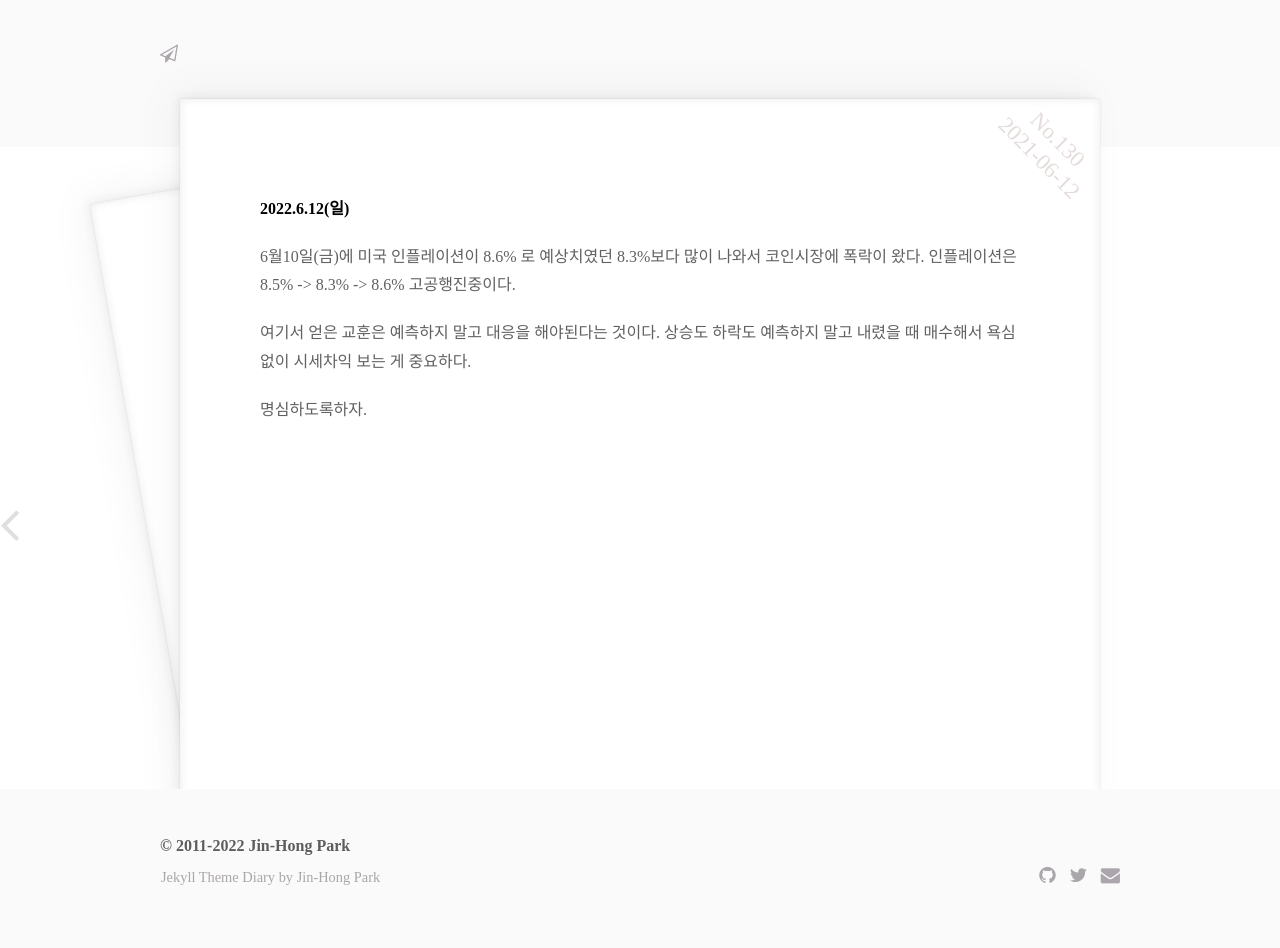
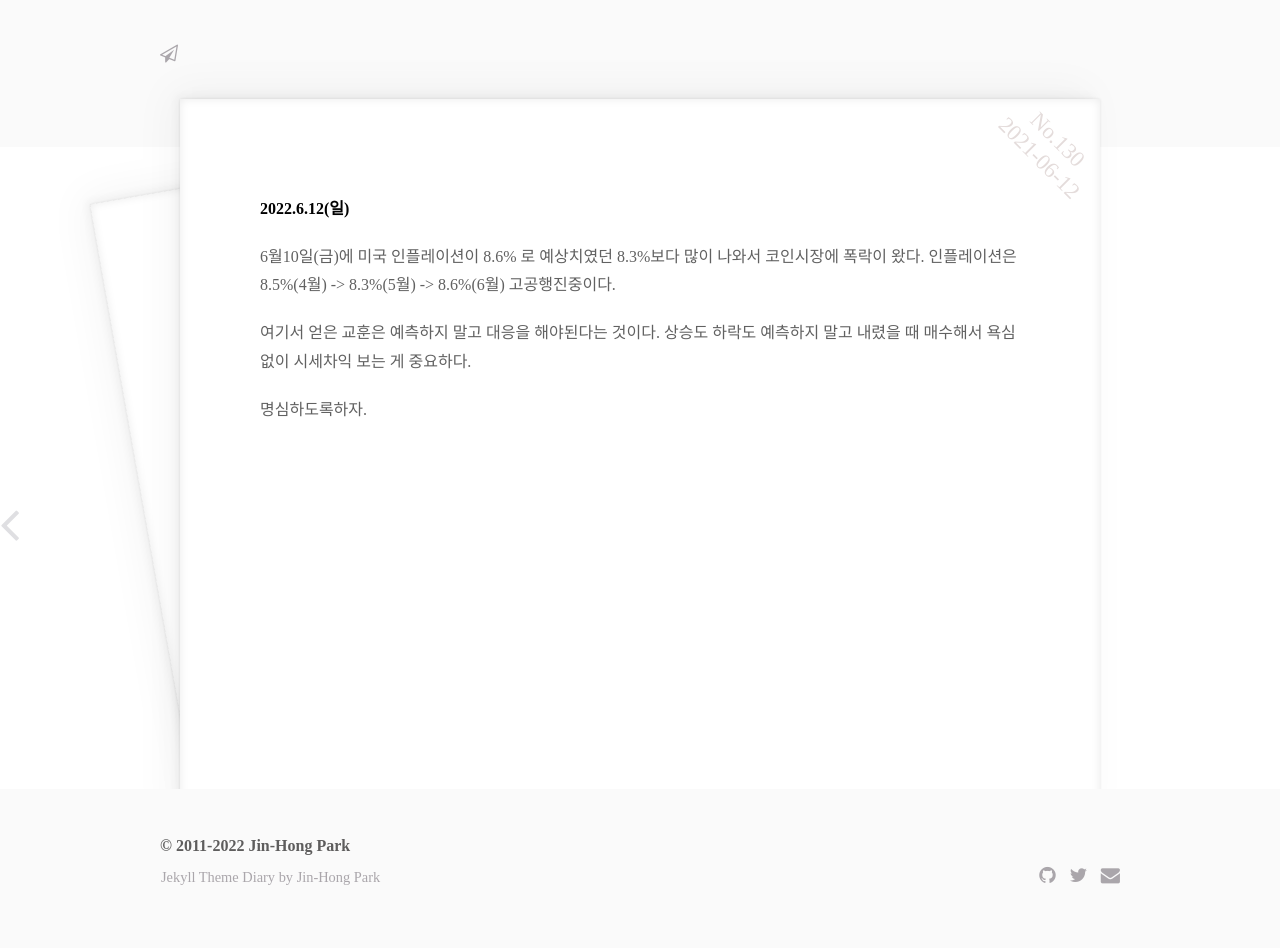
Before and after one commit to jinhong-park/journal, a Jekyll site: the page built from _posts/6_Jun/2021-06-12-Jun12th.md, in a window 1280 px wide. Built offline with Jekyll 4.4.1, drawn with Linux system fonts in a browser that asks for light colours.

Commit message:
“update”

```diff
--- a/_posts/6_Jun/2021-06-12-Jun12nd.md
+++ b/_posts/6_Jun/2021-06-12-Jun12th.md
@@ -8,7 +8,7 @@ excerpt: ""
 
 **2022.6.12(일)**
 
-6월10일(금)에 미국 인플레이션이 8.6% 로 예상치였던 8.3%보다 많이 나와서 코인시장에 폭락이 왔다. 인플레이션은 8.5% -> 8.3% -> 8.6% 고공행진중이다.
+6월10일(금)에 미국 인플레이션이 8.6% 로 예상치였던 8.3%보다 많이 나와서 코인시장에 폭락이 왔다. 인플레이션은 8.5%(4월) -> 8.3%(5월) -> 8.6%(6월) 고공행진중이다.
 
 여기서 얻은 교훈은 예측하지 말고 대응을 해야된다는 것이다.
 상승도 하락도 예측하지 말고 내렸을 때 매수해서 욕심없이 시세차익 보는 게 중요하다.
```
